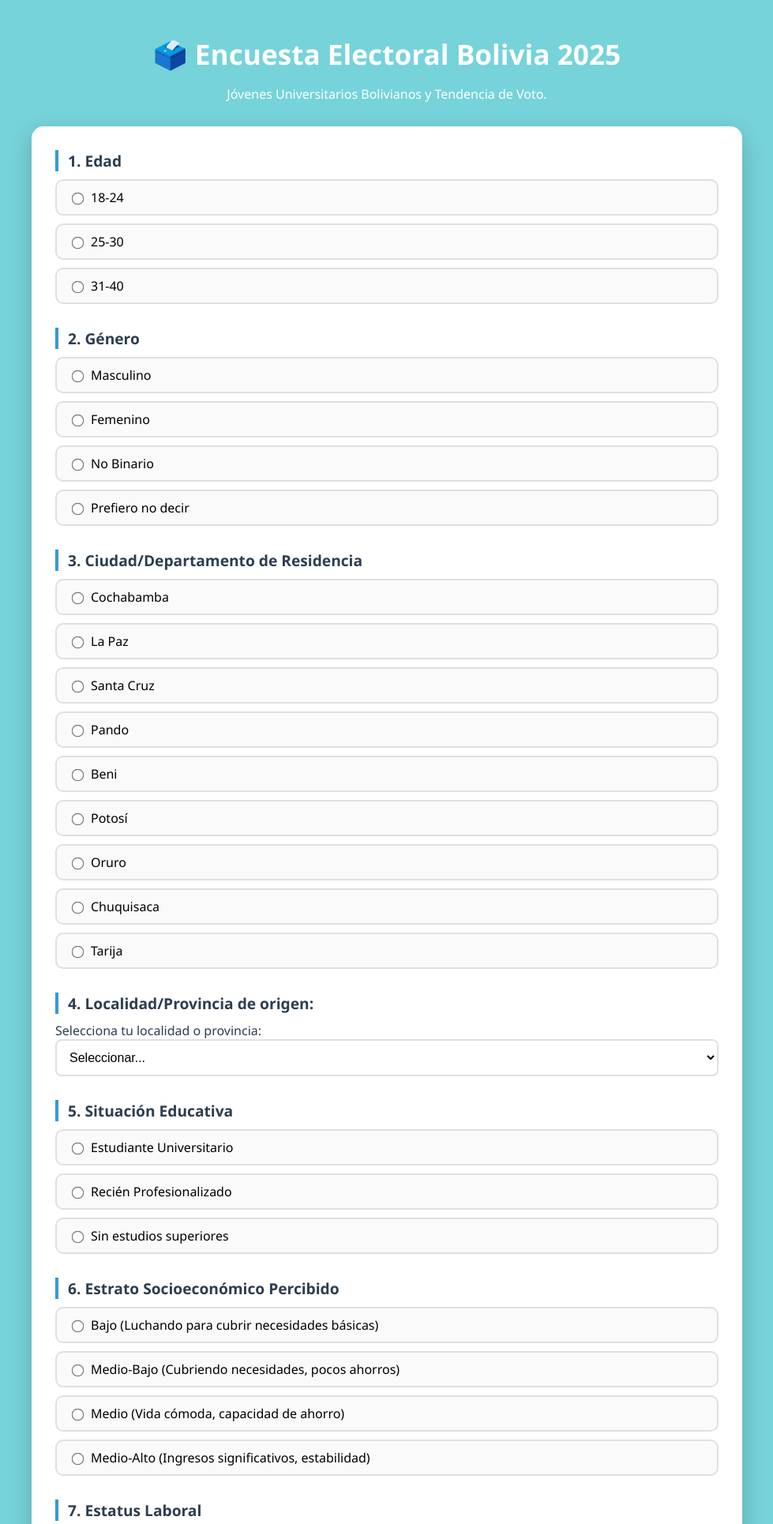
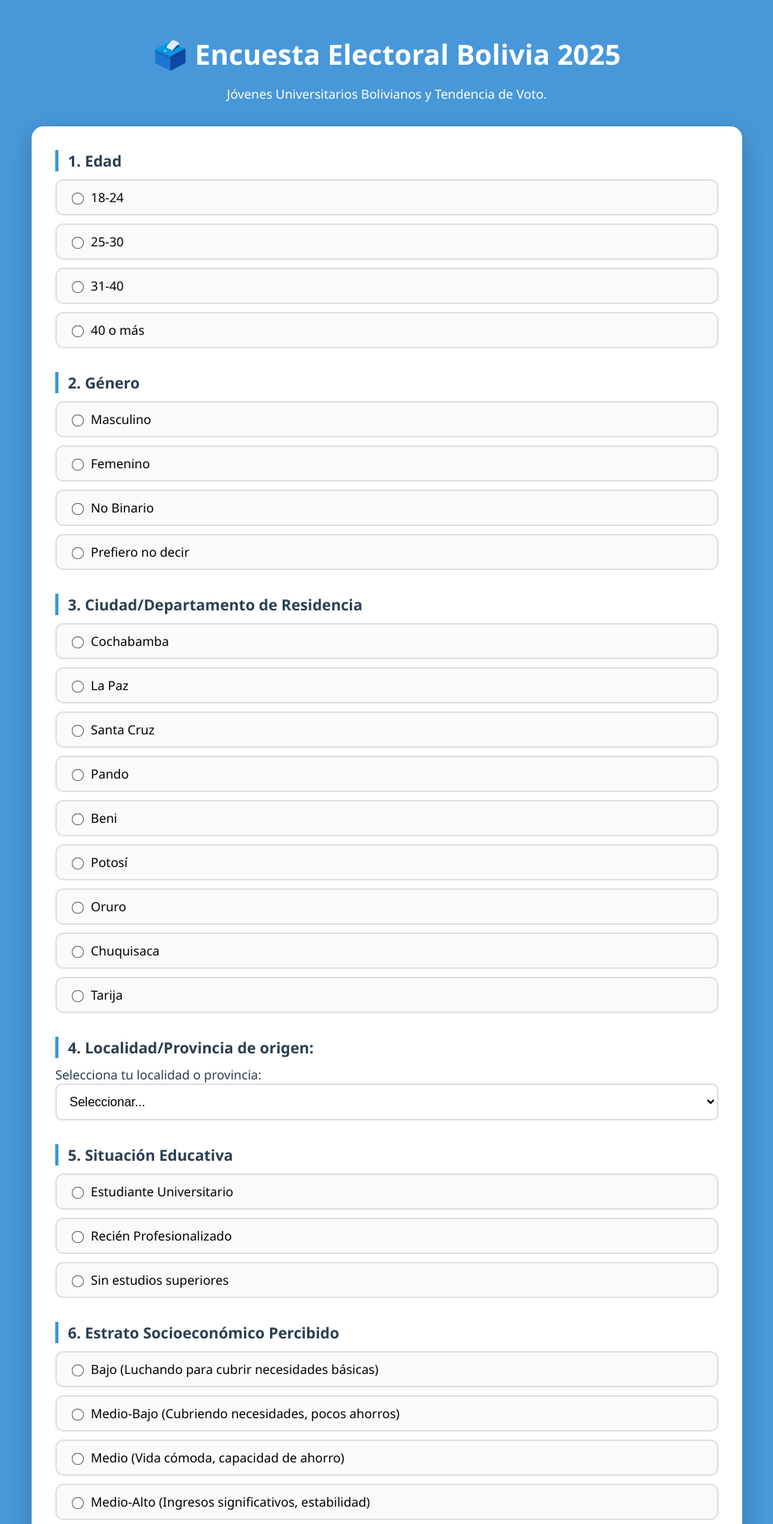
Before and after one commit to milets04/EncuestaBalotaje, a Flask app: page / in a window 1280 px wide. Shown: the top 1930 px of the page at 79% size, without its empty margins (150-1129 px from the left). Run offline with Flask 3, Linux system fonts and the light colour scheme.

Commit message:
Form completo

```diff
--- a/static/index.css
+++ b/static/index.css
@@ -3,7 +3,7 @@ body {
   font-family: 'Segoe UI', Tahoma, Geneva, Verdana, sans-serif;
   margin: 0;
   padding: 0;
-  background: linear-gradient(135deg, #76d3da 0%, #76d3da 100%);
+  background: linear-gradient(135deg, #4897d8 0%, #4897d8 100%);
   min-height: 100vh;
 }
 .container {
--- a/templates/index.html
+++ b/templates/index.html
@@ -22,6 +22,7 @@
             <label class="radio-option"><input type="radio" name="edad" value="18-24">18-24</label>
             <label class="radio-option"><input type="radio" name="edad" value="25-30">25-30</label>
             <label class="radio-option"><input type="radio" name="edad" value="31-40">31-40</label>
+            <label class="radio-option"><input type="radio" name="edad" value="40">40 o más</label>
           </div>
         </div>
 
```
